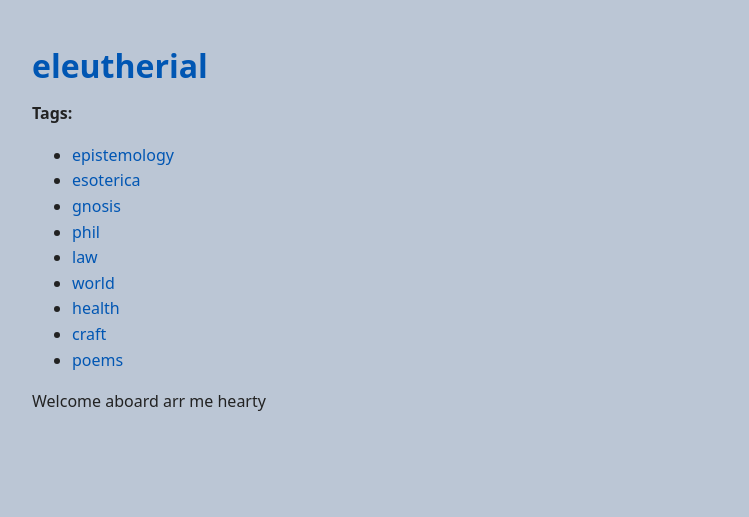
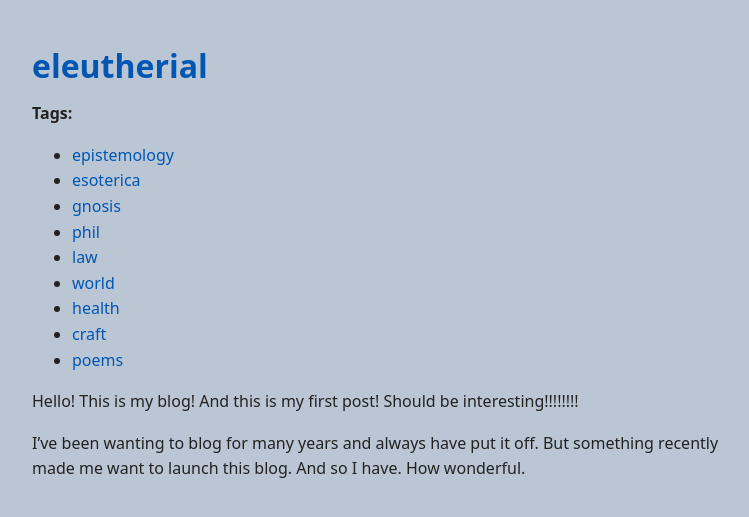
Before and after one commit to colour-unimog/eleutherial, a Jekyll site: the page built from _posts/2025-04-04-origin.md, in a window 1280 px wide. Shown: the top 517 px of the page, without its empty margins (258-1007 px from the left). Built offline with Jekyll 4.4.1, drawn with Linux system fonts in a browser that asks for light colours.

Commit message:
Update 2025-04-04-origin.md

```diff
--- a/_posts/2025-04-04-origin.md
+++ b/_posts/2025-04-04-origin.md
@@ -5,4 +5,7 @@ date: 2025-04-04
 tags: epistemology
 ---
 
-Welcome aboard arr me hearty
+Hello! This is my blog! And this is my first post! Should be interesting!!!!!!!!
+
+
+I've been wanting to blog for many years and always have put it off. But something recently made me want to launch this blog. And so I have. How wonderful.
```
